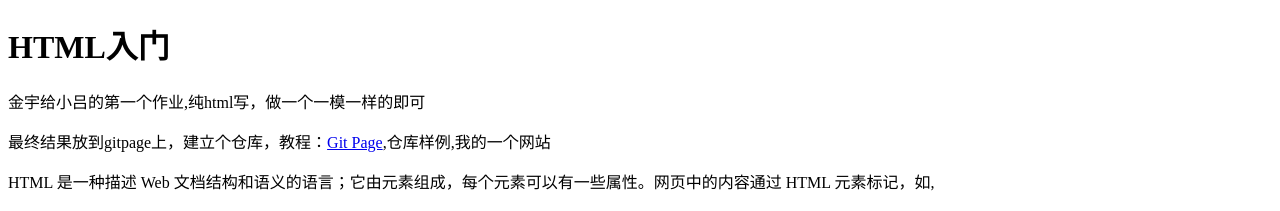
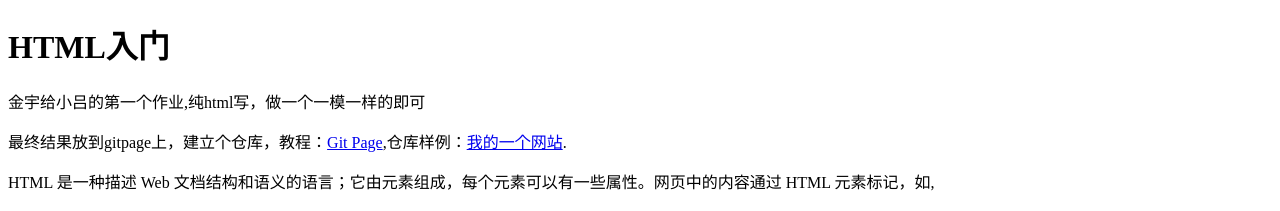
Before and after one commit to Enchantedll/blog, a plain HTML site: page index.html in a window 1280 px wide. Shown: the top 211 px of the page. Drawn offline with Linux system fonts and the light colour scheme.

Commit message:
no message

```diff
--- a/index.html
+++ b/index.html
@@ -10,7 +10,7 @@
         <h1>HTML入门</h1>
 
         <p>金宇给小吕的第一个作业,纯html写，做一个一模一样的即可</p>
-        <p>最终结果放到gitpage上，建立个仓库，教程：<a href="https://docs.github.com/cn/free-pro-team@latest/github/working-with-github-pages" target="_blank">Git Page</a>,仓库样例,我的一个网站</p>
+        <p>最终结果放到gitpage上，建立个仓库，教程：<a href="https://docs.github.com/cn/free-pro-team@latest/github/working-with-github-pages" target="_blank">Git Page</a>,仓库样例：<a href="https://github.com/Enchantedll/blog" target="_blank">我的一个网站</a>.</p>
         <p>HTML 是一种描述 Web 文档结构和语义的语言；它由元素组成，每个元素可以有一些属性。网页中的内容通过 HTML 元素标记，如<img>,<h1>等等。</h1>
 
         <hr>
```
